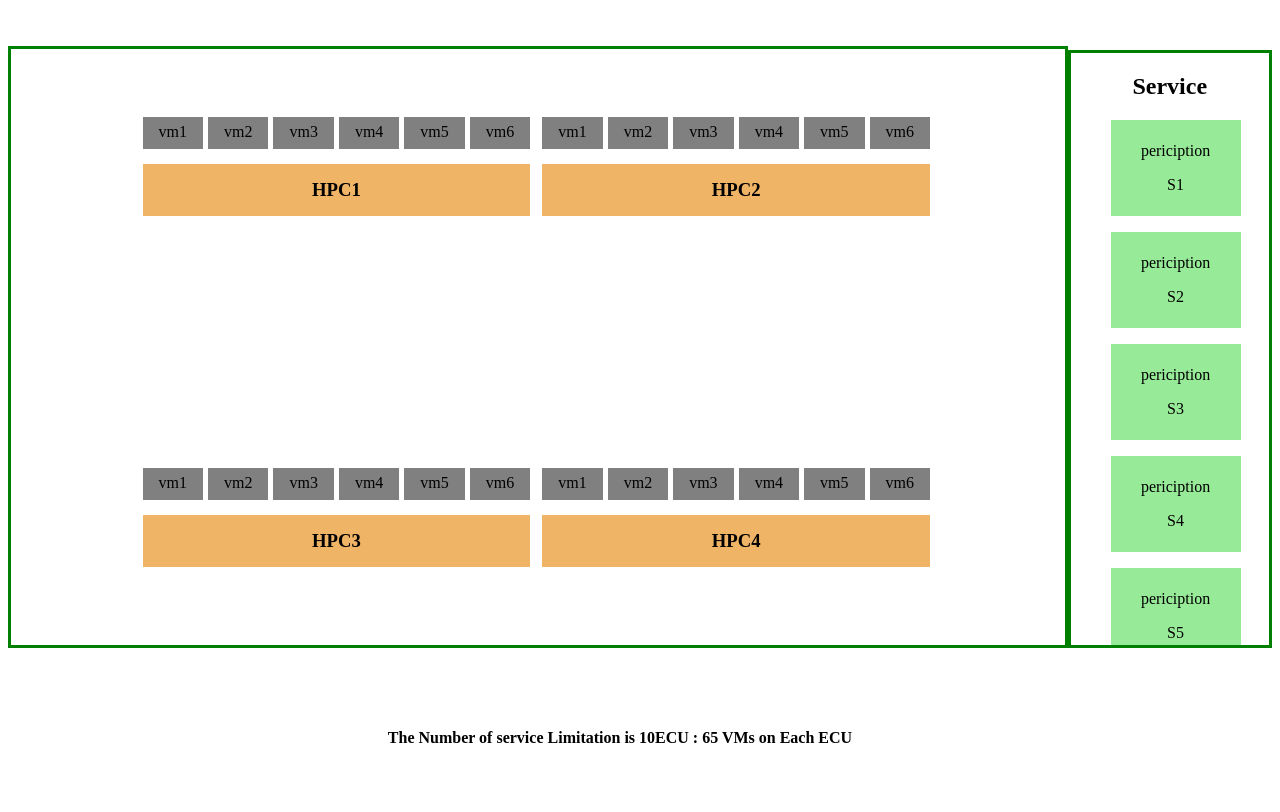
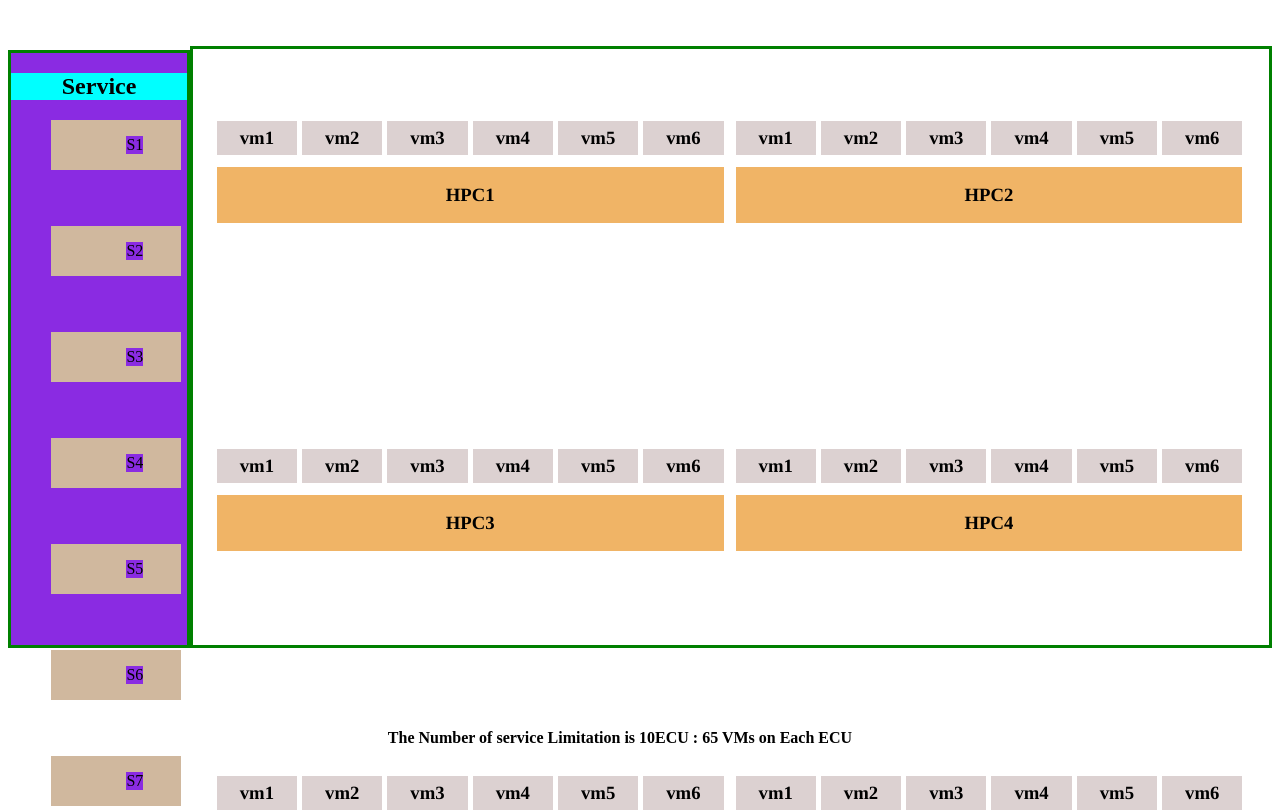
Before and after one commit to sharathR143/vue, a Nuxt app: page / in a window 1280 px wide. Shown: the top 812 px of the page. Built offline with nearby package versions, Linux system fonts and the light colour scheme.

Commit message:
Update HPC.vue

```diff
--- a/components/HPC.vue
+++ b/components/HPC.vue
@@ -1,5 +1,17 @@
 <template>
   <header class="header">
+                  <!-- service side -->
+     <footer class="container">
+      <h2 class="container-service">Service</h2>
+      <ul class="server-wrapper" v-for="server in serverdata" :key="server.id">
+        <li draggable="true" @dragstart="onDragStart($event)">
+          <p>{{ server.name }}</p>
+          <p>{{ server.server }}</p>
+        </li>
+      </ul>
+    </footer>
+
+            <!-- HPC AND VM AND SERVICE SIDE -->
     <div class="parent justify">
       <div class="content" v-for="(user, i) in users" :key="user.HPC">
         <div class="parent">
@@ -17,30 +29,31 @@
                 class="server-row"
                 :data-parent-index="i"
                 :data-current-index="j"
-                @click="vm.server !== '' ? showRemove($event) : ''"
-                draggable="false"
+                @click="vm.server !== '' ? showRemove($event) : '' "
+                @dblclick="vm.server !== '' ? showClosed($event) :'' "
+
+                draggable="true"
                 @dragover="onDragOver($event)"
                 @drop="onDragDrop($event)"
                 @dragleave="onDragLeave($event)"
               >
-                {{ vm.server }}
+               <!-- <h3> </h3> -->
+               {{ vm.server }}
                 <span
-                  class="d-none remove-Button"
+                  class="d-none remove-Button svg"
                   @click="remove($event, i, j)"
                 >
                   <svg
                     xmlns="http://www.w3.org/2000/svg"
-                    height="15"
                     viewBox="0 -960 960 960"
-                    width="15"
-                  >
+                    class="svg-class">
                     <path
                       d="m256-200-56-56 224-224-224-224 56-56 224 224 224-224 56 56-224 224 224 224-56 56-224-224-224 224Z"
                     />
                   </svg>
                 </span>
               </div>
-              <div class="vm">{{ vm.name }}</div>
+              <div ><h3 class="vm">{{ vm.name }}</h3></div>
             </div>
           </div>
         </div>
@@ -50,24 +63,15 @@
       </div>
     </div>
 
-    <!-- service side -->
 
-    <footer class="container">
-      <h2 class="container-service">Service</h2>
-      <ul class="server-wrapper" v-for="server in serverdata" :key="server.id">
-        <li draggable="true" @dragstart="onDragStart($event)">
-          <p>periciption</p>
-          <p>{{ server.server }}</p>
-        </li>
-      </ul>
-    </footer>
+
+
   </header>
 </template>
 
 <script setup>
 import userData from "./user.json";
 import serverdata from "./server.json";
-// import draggable from "vuedraggable";
 import { ref } from "vue";
 
 let users = ref(userData);
@@ -76,17 +80,23 @@ let draggedElementValue = ref("");
 
 const showRemove = (e) => {
   e.preventDefault();
-  let tragetElement = e.target.children[0];
-  tragetElement.classList.remove("d-none");
+  let targetElement = e.target.children[0];
+  targetElement.classList.remove("d-none");
 };
+const showClosed = (e) => {
+  e.preventDefault();
+  let targetElement = e.target.children[0];
+  targetElement.classList.add("d-none");
+};
+
 
 let remove = (e, parentIndex, childIndex) => {
   e.preventDefault();
-  let tragetElement = e.target.closest("div");
-  let tragetCloseTag = e.target.closest("span");
+  let targetElement = e.target.closest("div");
+  let targetCloseTag = e.target.closest("span");
   users.value[Number(parentIndex)].VM[Number(childIndex)].server = "";
-  tragetCloseTag.classList.add("d-none");
-  tragetElement.classList.remove("server-active");
+  targetCloseTag.classList.add("d-none");
+  targetElement.classList.remove("server-active");
 };
 
 const onDragStart = (e) => {
@@ -135,6 +145,23 @@ const onDragDrop = (e) => {
 .d-none {
   display: none;
 }
+.svg{
+  background-color: rgb(182, 196, 209);
+  border-radius: 10px 50px;
+  border-radius: 2px;
+  height: 18px;
+  width: 16px;
+}
+.svg-class{
+  height: 16px;
+  width: 16px;
+  margin-top: 1px;
+}
+.remove-Button {
+  position: absolute;
+  top: -20px;
+  right: -5px;
+}
 .parent {
   display: flex;
   flex-wrap: wrap;
@@ -145,18 +172,18 @@ const onDragDrop = (e) => {
   justify-content: center;
   border: 3px solid green;
   margin-top: 3%;
-  padding: 40px 0px;
-  width: 84%;
+  padding: 20px 0px;
+  width: 87%;
 }
 .content {
   margin-right: 5px;
   margin-left: 2px;
-  margin-bottom: 100px;
+  margin-bottom: 50px;
+  margin-top: 10px;
   padding-bottom: 100px;
 }
 .server div {
   height: 20px;
-  cursor: pointer;
 }
 .server-active {
   background-color: rgb(151, 234, 151);
@@ -169,35 +196,37 @@ const onDragDrop = (e) => {
   border: 1px dashed transparent;
   margin-bottom: 5px;
   position: relative;
-}
-.remove-Button {
-  position: absolute;
-  top: -17px;
-  right: 0px;
+  padding: 5px 3px;
+  cursor: pointer;
 }
 .service {
   background-color: rgb(151, 234, 151);
   text-align: center;
 }
 .vm {
-  background-color: gray;
-  padding: 6px 16px;
-  margin-top: 6px;
+  background-color: rgb(220, 209, 209);
+  padding: 6px 23px;
+  font-family:  Times, serif;
+  margin-top: 10px;
 }
 .hpc {
   background-color: rgb(240, 180, 102);
   text-align: center;
-  padding: 15px;
-  margin-top: 55px;
+  padding:17px 15px;
+  margin-top: 68px;
+  font-family:  Times, serif;
 }
 .container {
   border: 3px solid green;
-  width: 200px;
+  width: 180px;
+  background-color: blueviolet;
   margin-top: 42px;
-  overflow-y: auto;
+  /* overflow-y: auto; */
+  /* height: 600px; */
 }
 .container-service {
   text-align: center;
+  background-color: aqua;
 }
 
 .server-wrapper {
@@ -205,23 +234,18 @@ const onDragDrop = (e) => {
   flex-direction: column;
 }
 .server-wrapper li {
+  display: flex;
+  justify-content:space-evenly;
+  background-color: rgb(208, 184, 158);
+  text-align: center;
+  margin-bottom: 40px;
+  width: 130px;
+  cursor: pointer;
   list-style: none;
-  background-color: rgb(151, 234, 151);
-  text-align: center;
-  padding: 6px 15px;
-  width: 100px;
-  height: auto;
-  cursor: pointer;
 }
-/* .server-user {
-  margin-bottom: 20px;
-  display: flex;
-  justify-content: center;
-} */
-/* .service-right {
-  background-color: rgb(242, 41, 19);
-  text-align: center;
-  padding: 2px 0px;
-  width: 60px;
-} */
+.server-wrapper  p {
+  background-color: blueviolet;
+  /* margin: 10px; */
+}
+
 </style>
```
